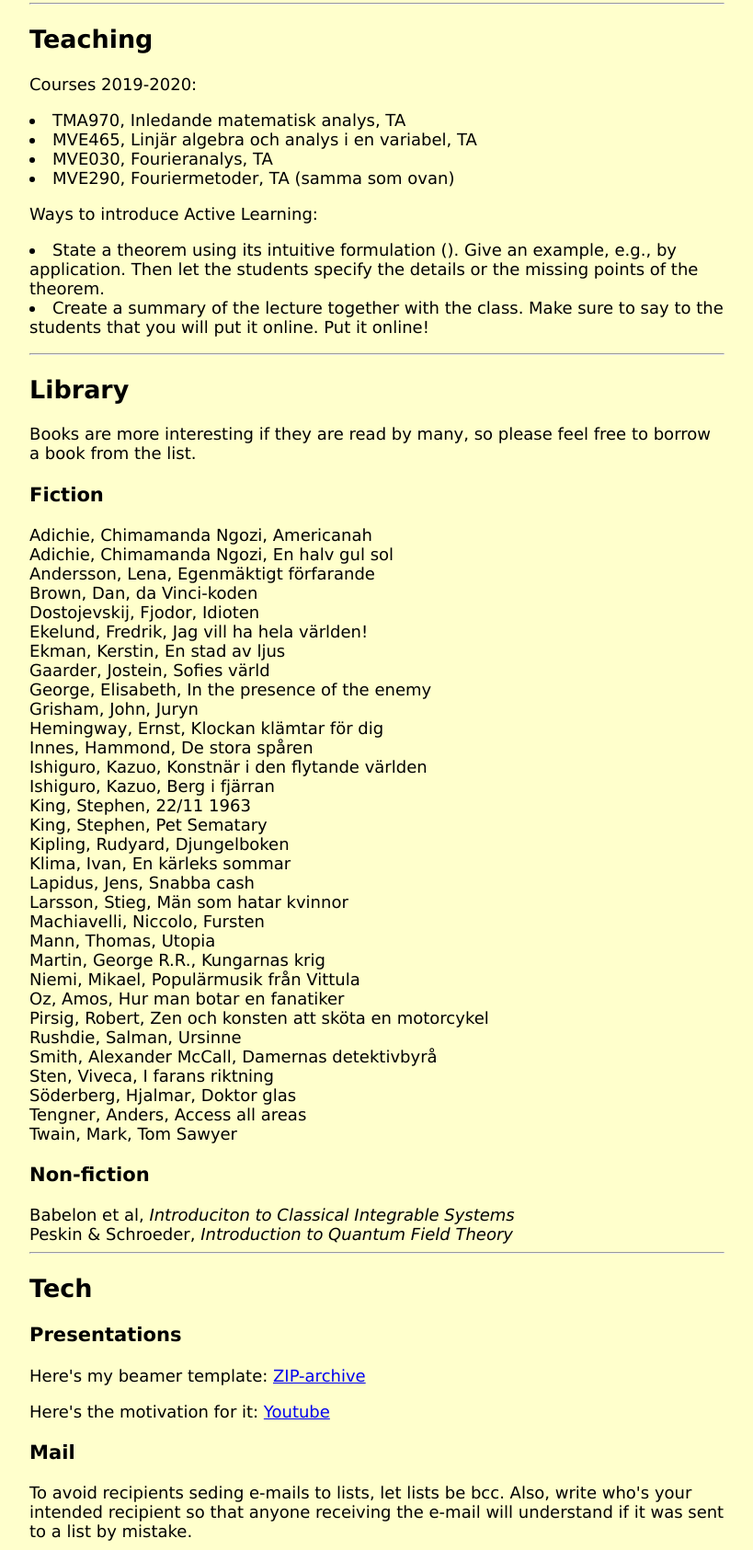
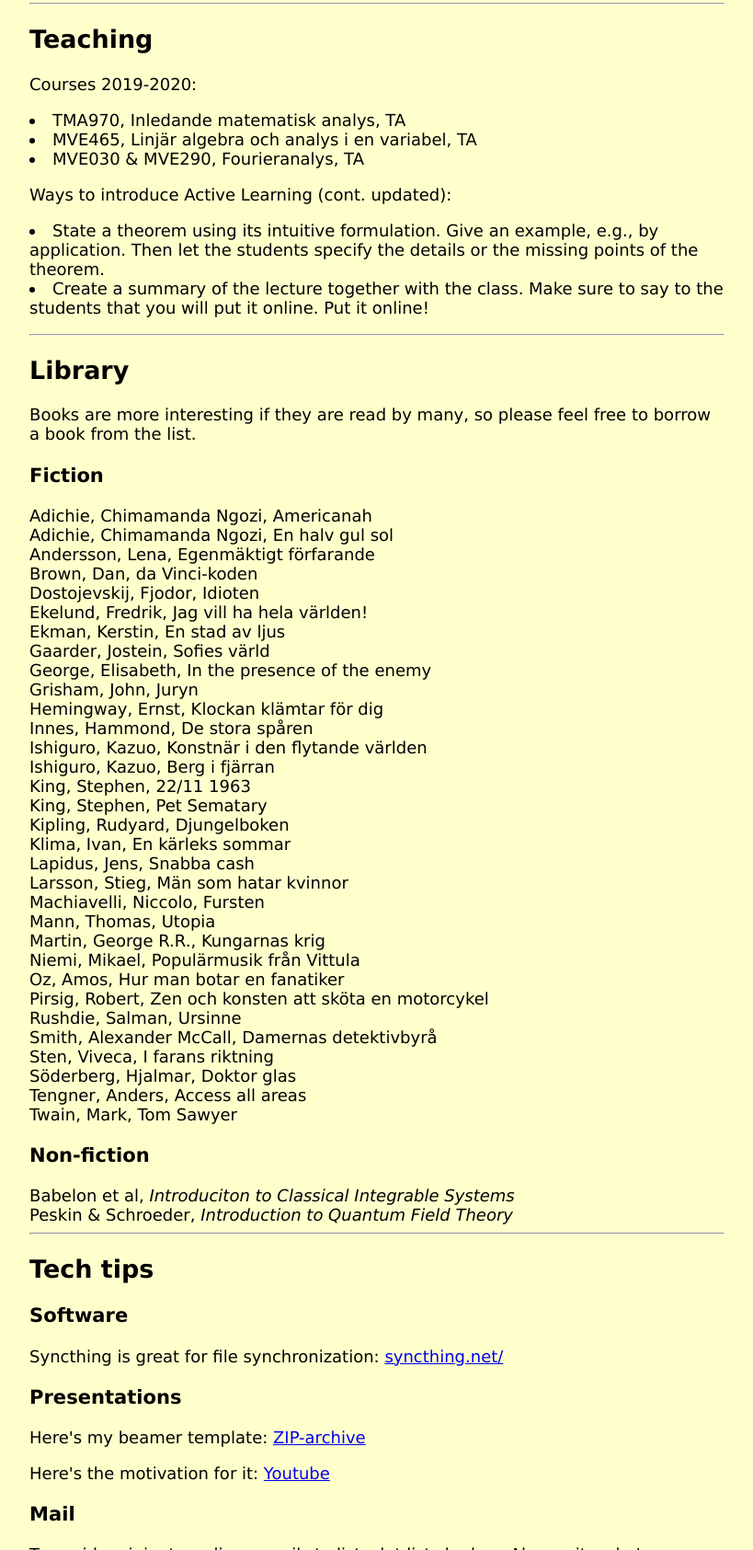
Before and after one commit to carljoar/carljoar.github.io, a plain HTML site: page index.html in a window 1280 px wide. Shown: the part 1090-2775 px from the top of the page at 92% size, without its empty margins (230-1049 px from the left). Drawn offline with Linux system fonts and the light colour scheme.

Commit message:
minor update

```diff
--- a/index.html
+++ b/index.html
@@ -80,11 +80,10 @@
       <p>Courses 2019-2020:
         <li>TMA970, Inledande matematisk analys, TA</li>
         <li>MVE465, Linjär algebra och analys i en variabel, TA</li>
-        <li>MVE030, Fourieranalys, TA</li>
-        <li>MVE290, Fouriermetoder, TA (samma som ovan)</li>
+        <li>MVE030 & MVE290, Fourieranalys, TA</li>
       </p>
-  	  <p>Ways to introduce Active Learning:
-  	    <li>State a theorem using its intuitive formulation (). Give an example, e.g., by application. Then let the students specify the details or the missing points of the theorem.</li>
+  	  <p>Ways to introduce Active Learning (cont. updated):
+  	    <li>State a theorem using its intuitive formulation. Give an example, e.g., by application. Then let the students specify the details or the missing points of the theorem.</li>
   	    <li>Create a summary of the lecture together with the class. Make sure to say to the students that you will put it online. Put it online!</li>
   	  </p>
   </div>
@@ -129,7 +128,9 @@
   	  Peskin & Schroeder, <i>Introduction to Quantum Field Theory</i>
   </div>
   <div class="toread"><hr>
-    <h2 id="Tech">Tech</h2>
+    <h2 id="Tech">Tech tips</h2>
+      <h3>Software</h3>
+      <p>Syncthing is great for file synchronization: <a href="https://syncthing.net/">syncthing.net/</a></p>
       <h3>Presentations</h3>
       <p>Here's my beamer template: <a href="./SBB_mk_1.zip">ZIP-archive</a></p>
       <p>Here's the motivation for it: <a href="https://youtu.be/Iwpi1Lm6dFo">Youtube</a></p>
```
